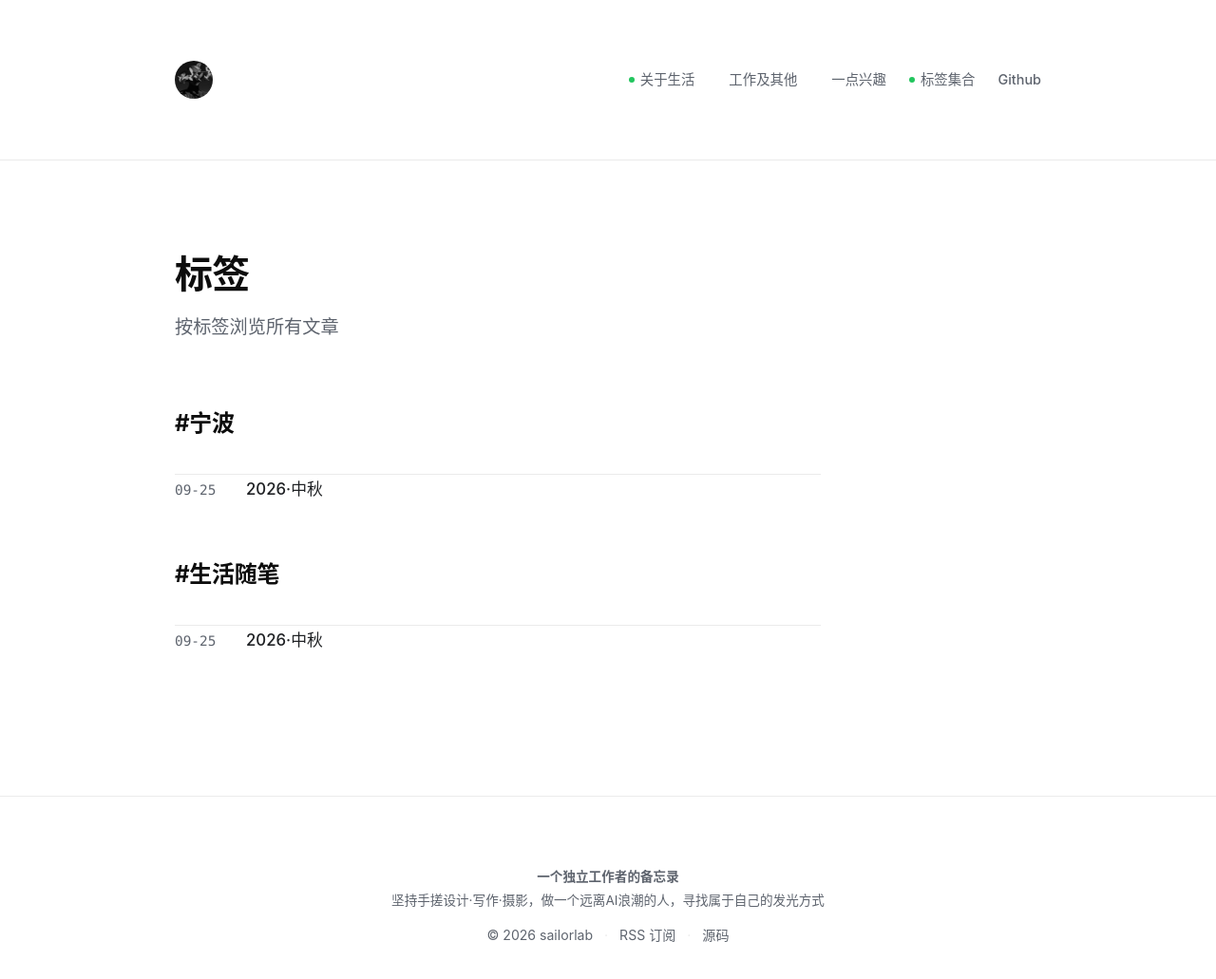
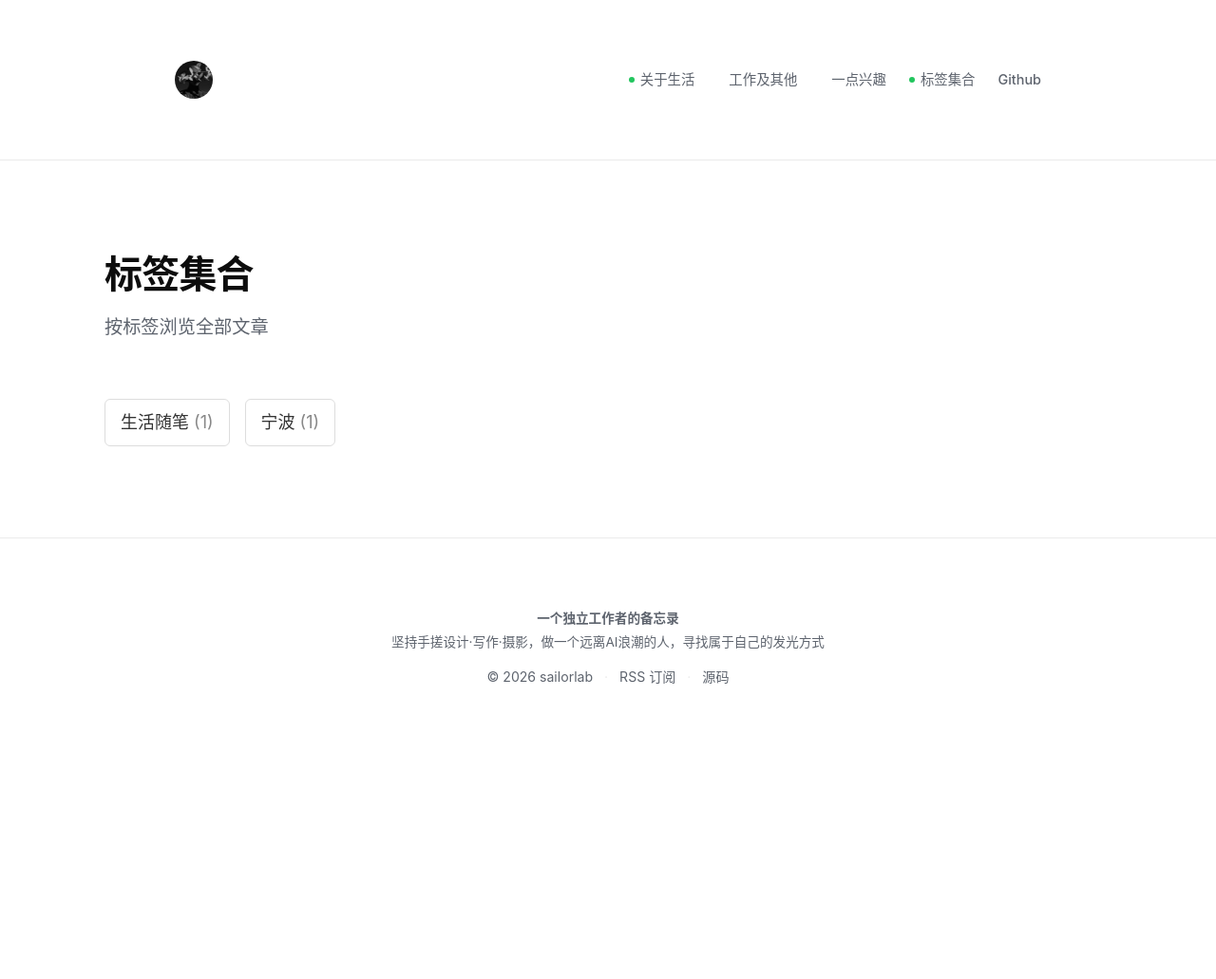
Before and after one commit to sailorlab/blog, a Jekyll site: the page built from tags.html, in a window 1280 px wide and 1069 px high. Shown: the top 1031 px of the window at 95% size. Built offline with Jekyll 4.4.1, drawn with Linux system fonts in a browser that asks for light colours.

Commit message:
Update tags.html

```diff
--- a/tags.html
+++ b/tags.html
@@ -1,30 +1,47 @@
 ---
 layout: default
-title: 标签
-permalink: /tags/
 ---
+<style>
+/* 沿用和首页统一的容器排版 */
+.container {
+  max-width: 1100px;
+  margin: 0 auto;
+  padding: 0 20px;
+}
+.home-intro {
+  margin-bottom:60px;
+}
+.tag-cloud {
+  display: flex;
+  flex-wrap: wrap;
+  gap:16px;
+  margin-top:24px;
+}
+.tag-item {
+  font-size:18px;
+  padding:8px 16px;
+  border:1px solid #ddd;
+  border-radius:6px;
+  text-decoration: none;
+  color:#333;
+  transition:0.2s;
+}
+.tag-item:hover {
+  background:#222;
+  color:#fff;
+  border-color:#222;
+}
+</style>
+
 <div class="container">
 <div class="home-intro">
-<h1>{{ page.title }}</h1>
-<p>按标签浏览所有文章</p>
+  <h1>标签集合</h1>
+  <p>按标签浏览全部文章</p>
 </div>
-<div class="posts-timeline">
-{% assign tags = site.tags | sort %}
-{% for tag in tags %}
-  {% assign tag_name = tag[0] %}
-  {% assign tag_posts = tag[1] %}
-<div class="timeline-year-group">
-<h2 class="timeline-year">#{{ tag_name }}</h2>
-<ul class="timeline-posts">
-    {% for post in tag_posts %}
-<li class="timeline-post-item">
-<time class="timeline-post-date" datetime="{{ post.date | date_to_xmlschema }}">{{ post.date | date: "%m-%d" }}</time>
-<a class="timeline-post-link" href="{{ site.baseurl }}{{ post.url }}">{{ post.title | escape }}</a>
-<hr style="border:none; border-bottom:1px solid #303030; margin:10px 0 14px 0;">
-</li>
-    {% endfor %}
-</ul>
-</div>
+
+<div class="tag-cloud">
+{% for tag in site.tags %}
+  <a class="tag-item" href="{{ site.baseurl }}/tags/{{ tag[0] }}/">{{ tag[0] }} <span style="color:#888;">({{ tag[1].size }})</span></a>
 {% endfor %}
 </div>
 </div>
```
